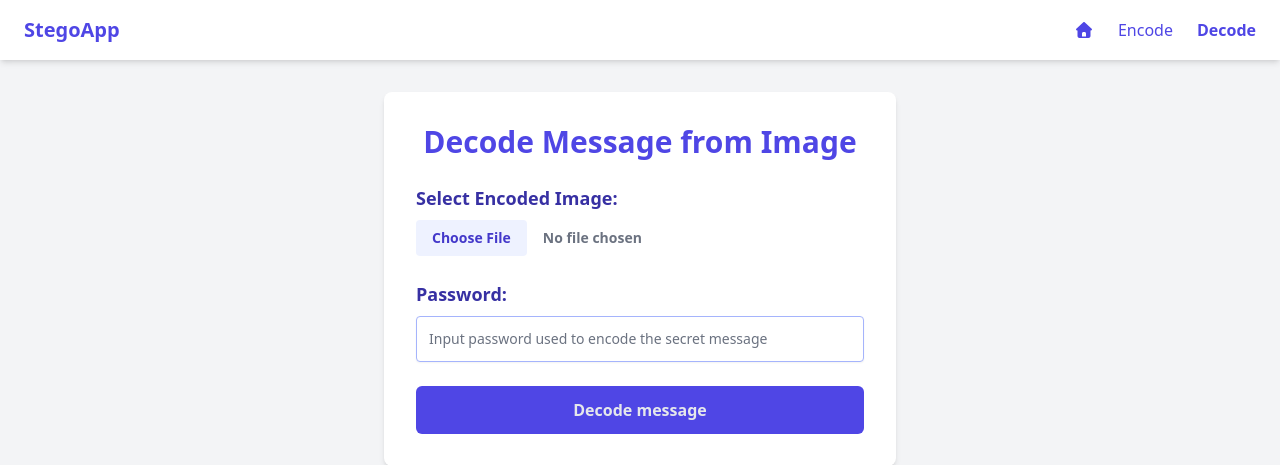
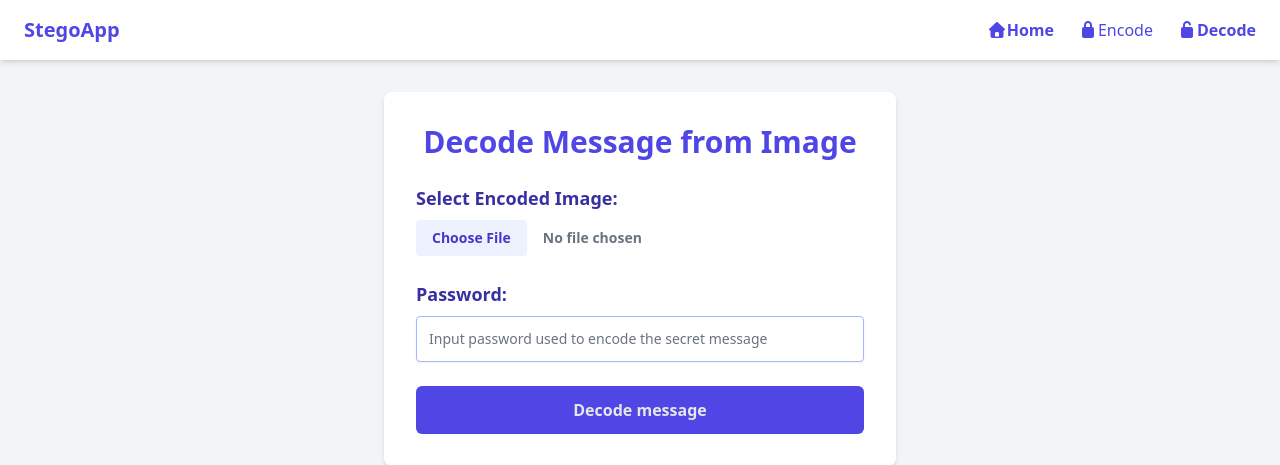
Before and after one commit to baytech77/Steganography, a Django app: page /decode in a window 1280 px wide. Shown: the top 465 px of the page. Run offline with Django 5.2, Linux system fonts and the light colour scheme; some libraries are stand-ins or nearby versions.

Commit message:
Update base.html

```diff
--- a/theme/templates/base.html
+++ b/theme/templates/base.html
@@ -15,9 +15,9 @@
     <div class="container mx-auto px-6 py-4 flex justify-between items-center">
       <a href="{% url 'landing' %}" class="text-xl font-bold text-indigo-600 hover:text-indigo-700">StegoApp</a>
       <ul class="hidden md:flex space-x-6 text-indigo-600  font-medium">
-        <li><i class="fa fa-home" aria-hidden="true"><a href="{% url 'landing' %}" class="hover:text-indigo-700 font-bold{% if request.path == '/landing'  %}text-indigo-500 {% endif %}">Home</a></i></li>
-        <li><a href="{% url 'encode' %}" class="hover:text-indigo-700 font-bold{% if request.path == '/decode'  %}text-indigo-500 {% endif %}">Encode</a></li>
-        <li><a href="{% url 'decode' %}" class="hover:text-indigo-700 font-bold{% if request.path == '/encode' %}text-indigo-500 {% endif %}">Decode</a></li>
+        <li><i class="fa fa-home" aria-hidden="true"></i><a href="{% url 'landing' %}" class="hover:text-indigo-700 font-bold{% if request.path == '/landing'  %}text-indigo-500 {% endif %}">Home</a></li>
+        <li><i class="fa fa-lock" aria-hidden="true"></i><a href="{% url 'encode' %}" class="hover:text-indigo-700 font-bold{% if request.path == '/decode'  %}text-indigo-500 {% endif %}">Encode</a></li>
+        <li><i class="fa fa-unlock" aria-hidden="true"></i><a href="{% url 'decode' %}" class="hover:text-indigo-700 font-bold{% if request.path == '/encode' %}text-indigo-500 {% endif %}">Decode</a></li>
       </ul>
       <!-- Mobile menu button -->
       <button id="mobile-menu-button" class="md:hidden focus:outline-none">
@@ -31,8 +31,8 @@
     <div id="mobile-menu" class="hidden  md:hidden bg-white shadow-md">
       <ul class="flex flex-col text-right space-y-2 p-4  text-indigo-700 font-medium">
         <li><i class="fa fa-home" aria-hidden="true"></i><a href="{% url 'landing' %}" class="hover:text-indigo-700 font-bold{% if request.path == '/landing' %}text-indigo-500 {% endif %}">Home</a></li>
-        <li><a href="{% url 'encode' %}" class="block text-sm hover:text-indigo-700 font-bold{% if request.path == '/decode' %}text-indigo-500 {% endif %}">Encode</a></li>
-        <li><a href="{% url 'decode' %}" class="block text-sm hover:text-indigo-700 font-bold{% if request.path == '/encode' %}text-indigo-500 {% endif %} ">Decode</a></li>
+        <li><i class="fa fa-lock" aria-hidden="true"></i><a href="{% url 'encode' %}" class="block text-sm hover:text-indigo-700 font-bold{% if request.path == '/decode' %}text-indigo-500 {% endif %}">Encode</a></li>
+        <li><i class="fa fa-unlock" aria-hidden="true"></i><a href="{% url 'decode' %}" class="block text-sm hover:text-indigo-700 font-bold{% if request.path == '/encode' %}text-indigo-500 {% endif %} ">Decode</a></li>
       </ul>
     </div>
   </nav>
```
